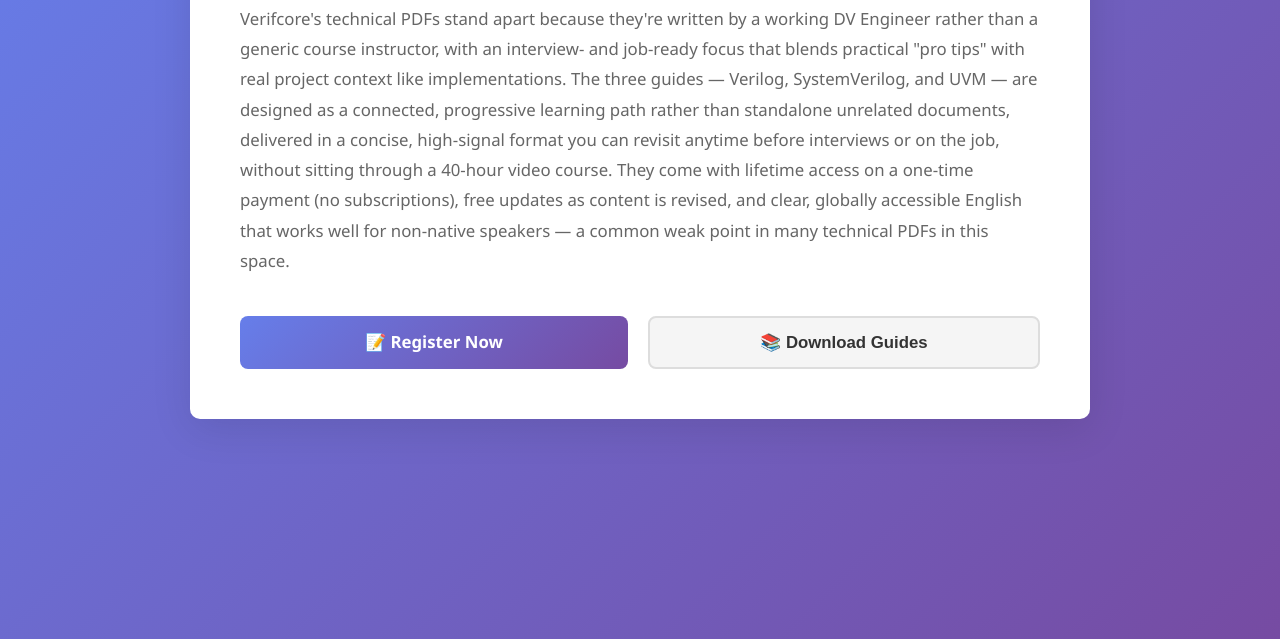
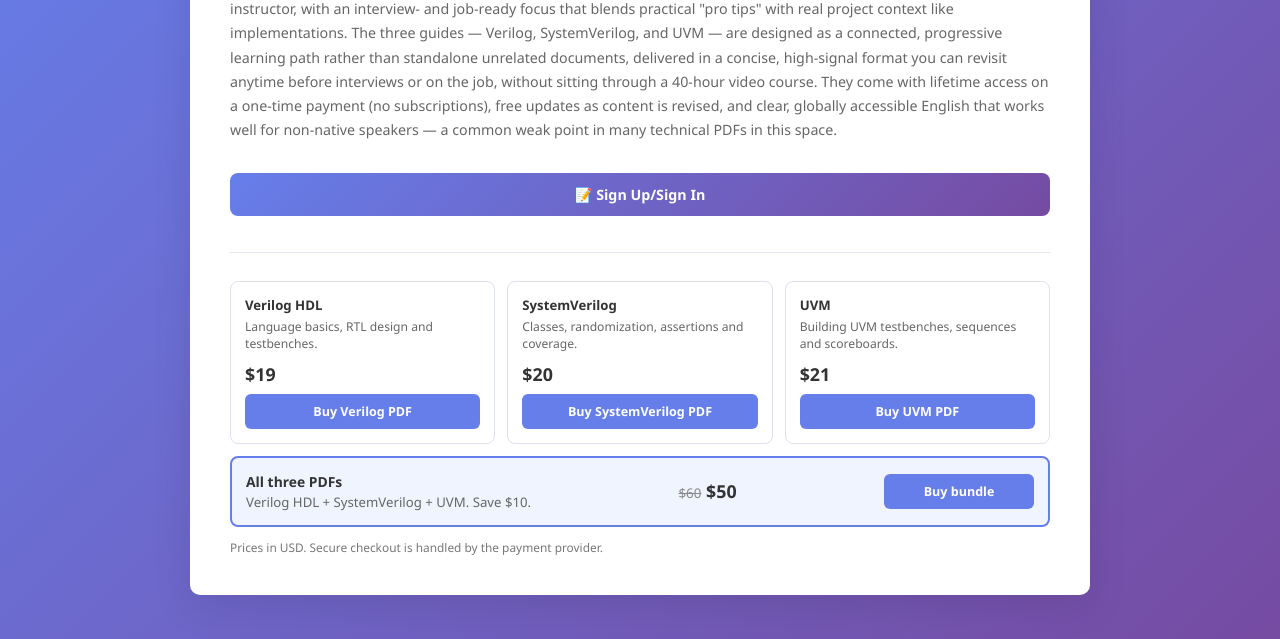
Before and after one commit to susharma2/test_tech, a website: page downloads.html in a window 1280 px wide. Shown: the part 161-800 px from the top of the page. Drawn offline with Linux system fonts and the light colour scheme.

Commit message:
Updated downloads.html

```diff
--- a/downloads.html
+++ b/downloads.html
@@ -16,6 +16,7 @@
             background: linear-gradient(135deg, #667eea 0%, #764ba2 100%);
             min-height: 100vh;
             padding: 40px 20px;
+            font-size: 15px;
         }
 
         .container {
@@ -24,33 +25,33 @@
             background: white;
             border-radius: 10px;
             box-shadow: 0 10px 40px rgba(0, 0, 0, 0.1);
-            padding: 50px;
+            padding: 40px;
         }
 
         h1 {
             color: #333;
-            margin-bottom: 20px;
-            font-size: 2.5em;
+            margin-bottom: 16px;
+            font-size: 1.9em;
         }
 
         .description {
             color: #666;
-            line-height: 1.8;
-            margin-bottom: 40px;
-            font-size: 1.05em;
+            line-height: 1.7;
+            margin-bottom: 30px;
+            font-size: 0.95em;
         }
 
         .button-group {
             display: flex;
-            gap: 20px;
+            gap: 16px;
             flex-wrap: wrap;
-            margin-top: 40px;
+            margin-top: 30px;
         }
 
         .btn {
             display: inline-block;
-            padding: 14px 32px;
-            font-size: 1.05em;
+            padding: 12px 28px;
+            font-size: 0.95em;
             font-weight: 600;
             text-decoration: none;
             border-radius: 8px;
@@ -85,23 +86,123 @@
             border-color: #999;
         }
 
-        .info-box {
+        /* ---------- Products section ---------- */
+        .products {
+            margin-top: 36px;
+            padding-top: 28px;
+            border-top: 1px solid #e3e6ef;
+            font-size: 0.88em;
+        }
+
+        .products h2 {
+            color: #333;
+            font-size: 1.25em;
+            margin-bottom: 2px;
+        }
+
+        .products .sub {
+            color: #666;
+            margin-bottom: 16px;
+        }
+
+        .products .grid {
+            display: grid;
+            gap: 12px;
+            grid-template-columns: repeat(auto-fit, minmax(190px, 1fr));
+        }
+
+        .products .card {
+            background: #fff;
+            border: 1px solid #dde1ee;
+            border-radius: 8px;
+            padding: 14px;
+            display: flex;
+            flex-direction: column;
+        }
+
+        .products .card h3 {
+            font-size: 1em;
+            color: #333;
+            margin-bottom: 4px;
+        }
+
+        .products .card p {
+            color: #666;
+            font-size: 0.92em;
+            margin-bottom: 10px;
+            flex: 1;
+        }
+
+        .products .price {
+            font-weight: 700;
+            font-size: 1.35em;
+            color: #333;
+            margin-bottom: 8px;
+        }
+
+        .products .buy {
+            display: block;
+            text-align: center;
+            text-decoration: none;
+            font-weight: 600;
+            font-size: 0.95em;
+            padding: 9px;
+            border-radius: 6px;
+            background: #667eea;
+            color: #fff;
+            transition: background 0.2s ease;
+        }
+
+        .products .buy:hover {
+            background: #764ba2;
+        }
+
+        .products .buy:focus-visible {
+            outline: 3px solid #333;
+            outline-offset: 2px;
+        }
+
+        .products .bundle {
+            margin-top: 12px;
             background: #f0f4ff;
-            border-left: 4px solid #667eea;
-            padding: 20px;
-            margin-top: 40px;
-            border-radius: 5px;
+            border: 2px solid #667eea;
+            border-radius: 8px;
+            padding: 14px;
+            display: flex;
+            flex-wrap: wrap;
+            gap: 10px;
+            align-items: center;
+            justify-content: space-between;
+        }
+
+        .products .bundle h3 {
+            font-size: 1.05em;
             color: #333;
         }
 
-        .info-box h3 {
-            color: #667eea;
-            margin-bottom: 10px;
+        .products .bundle p {
+            color: #666;
+            margin-top: 2px;
         }
 
-        .info-box ul {
-            margin-left: 20px;
-            line-height: 1.8;
+        .products .bundle .price {
+            margin: 0;
+        }
+
+        .products .bundle s {
+            color: #888;
+            font-size: 0.75em;
+            font-weight: 400;
+        }
+
+        .products .bundle .buy {
+            min-width: 150px;
+        }
+
+        .products .note {
+            margin-top: 12px;
+            color: #777;
+            font-size: 0.9em;
         }
     </style>
 </head>
@@ -124,12 +225,43 @@
 
         <div class="button-group">
             <a href="registration.html" target="_blank" class="btn btn-register">
-                📝 Register Now
+                📝 Sign Up/Sign In
             </a>
-            <button class="btn btn-secondary" onclick="alert('Technical guides download functionality coming soon!')">
-                📚 Download Guides
-            </button>
         </div>
-      </div>
+
+        <section class="products">
+            <div class="grid">
+                <article class="card">
+                    <h3>Verilog HDL</h3>
+                    <p>Language basics, RTL design and testbenches.</p>
+                    <div class="price">$19</div>
+                    <a class="buy" href="PASTE_VERILOG_PAYMENT_LINK" aria-label="Buy Verilog HDL PDF for $19">Buy Verilog PDF</a>
+                </article>
+                <article class="card">
+                    <h3>SystemVerilog</h3>
+                    <p>Classes, randomization, assertions and coverage.</p>
+                    <div class="price">$20</div>
+                    <a class="buy" href="PASTE_SYSTEMVERILOG_PAYMENT_LINK" aria-label="Buy SystemVerilog PDF for $20">Buy SystemVerilog PDF</a>
+                </article>
+                <article class="card">
+                    <h3>UVM</h3>
+                    <p>Building UVM testbenches, sequences and scoreboards.</p>
+                    <div class="price">$21</div>
+                    <a class="buy" href="PASTE_UVM_PAYMENT_LINK" aria-label="Buy UVM PDF for $21">Buy UVM PDF</a>
+                </article>
+            </div>
+
+            <div class="bundle">
+                <div>
+                    <h3>All three PDFs</h3>
+                    <p>Verilog HDL + SystemVerilog + UVM. Save $10.</p>
+                </div>
+                <div class="price"><s>$60</s> $50</div>
+                <a class="buy" href="PASTE_BUNDLE_PAYMENT_LINK" aria-label="Buy all three PDFs for $50">Buy bundle</a>
+            </div>
+
+            <p class="note">Prices in USD. Secure checkout is handled by the payment provider.</p>
+        </section>
+    </div>
 </body>
 </html>
```
